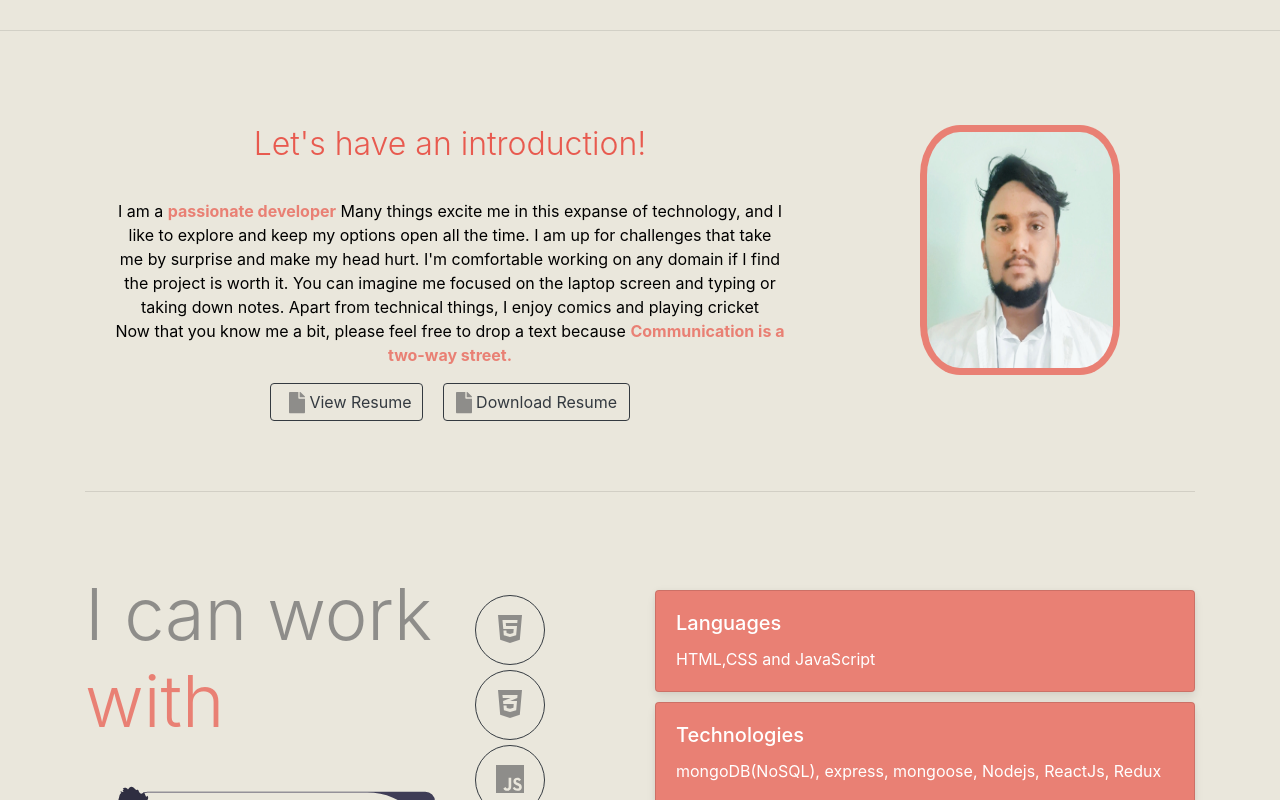
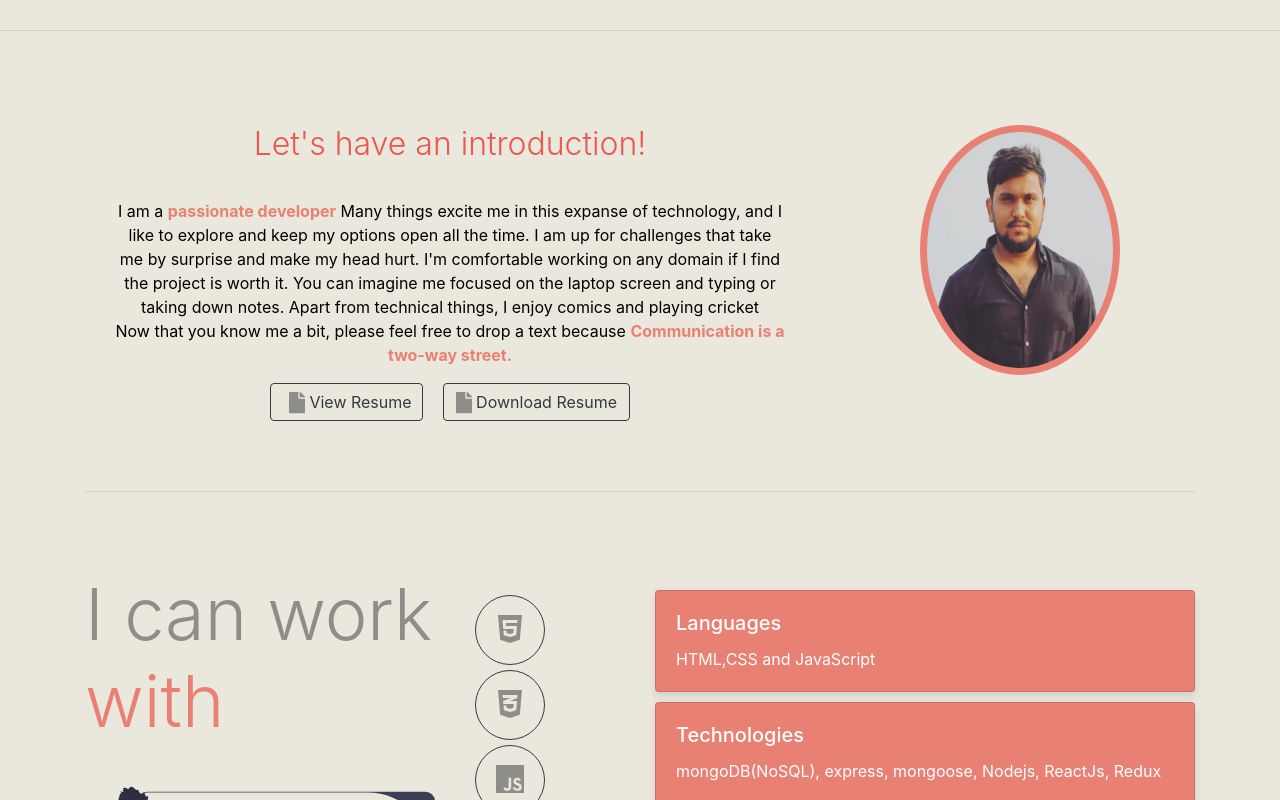
Before and after one commit to avinashkvar/portfolio_main, a React (Create React App) app: page / in a window 1280 px wide. Shown: the part 600-1400 px from the top of the page. Built offline with nearby package versions, Linux system fonts and the light colour scheme.

Commit message:
profile pic

```diff
--- a/src/components/About.jsx
+++ b/src/components/About.jsx
@@ -2,7 +2,7 @@ import React from 'react';
 import { Fade, Flip } from 'react-awesome-reveal';
 import './styles.css';
 
-import profile from '../media/profilepicture.jpg';
+import profile from '../media/proifilepic1.jpg';
 import resume from '../media/Avinash k.pdf';
 
 import { FontAwesomeIcon } from '@fortawesome/react-fontawesome';
--- a/src/components/styles.css
+++ b/src/components/styles.css
@@ -212,7 +212,7 @@ strong, .with{
     margin-top: 30px;
     height: 250px;
     width: 200px;
-    border-radius: 20%;
+    border-radius: 50%;
     padding: 7px;
     background-color: rgb(233,128,116);
 }
@@ -220,7 +220,7 @@ strong, .with{
     margin-top: 30px;
     height: 250px;
     width: 200px;
-    border-radius: 20%;
+    border-radius: 50%;
     padding: 7px;
     background-color: rgb(157,11,55);
 }
```
Also changed, not shown: src/media/proifilepic1.jpg (added).
